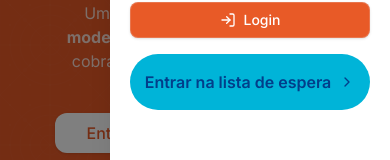
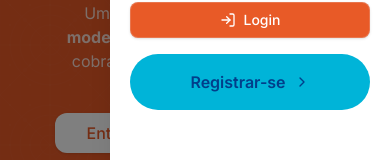
Before and after one commit to debita-ai/homepage, a Next.js app: page / in a window 390 px wide. Both pictures are taken after a click on the button 354 px from the left and 44 px from the top of the page. Shown: the part 305-465 px from the top of the page. Built offline with nearby package versions, Linux system fonts and the light colour scheme.

Commit message:
feat: add env to signup

```diff
--- a/src/components/layout/Header.tsx
+++ b/src/components/layout/Header.tsx
@@ -195,8 +195,8 @@ export default function Header() {
                       className="justify-center w-full bg-[#00B4D8] hover:bg-[#0096B7] text-[#023E8A] active:bg-[#0096B7] rounded-full h-14 text-base font-semibold transition-all shadow-none"
                       asChild
                     >
-                      <Link href="https://docs.google.com/forms/d/e/1FAIpQLSd7QnQVzcl5bToJTuyVbe_UrKQ3SDlqXKYFEfIM3zj-S8kp4Q/viewform" className="flex items-center justify-center gap-2">
-                        <span>Entrar na lista de espera</span>
+                      <Link href="/signup" className="flex items-center justify-center gap-2">
+                        <span>Registrar-se</span>
                         <ChevronRight className="h-4 w-4" />
                       </Link>
                     </Button>
```
